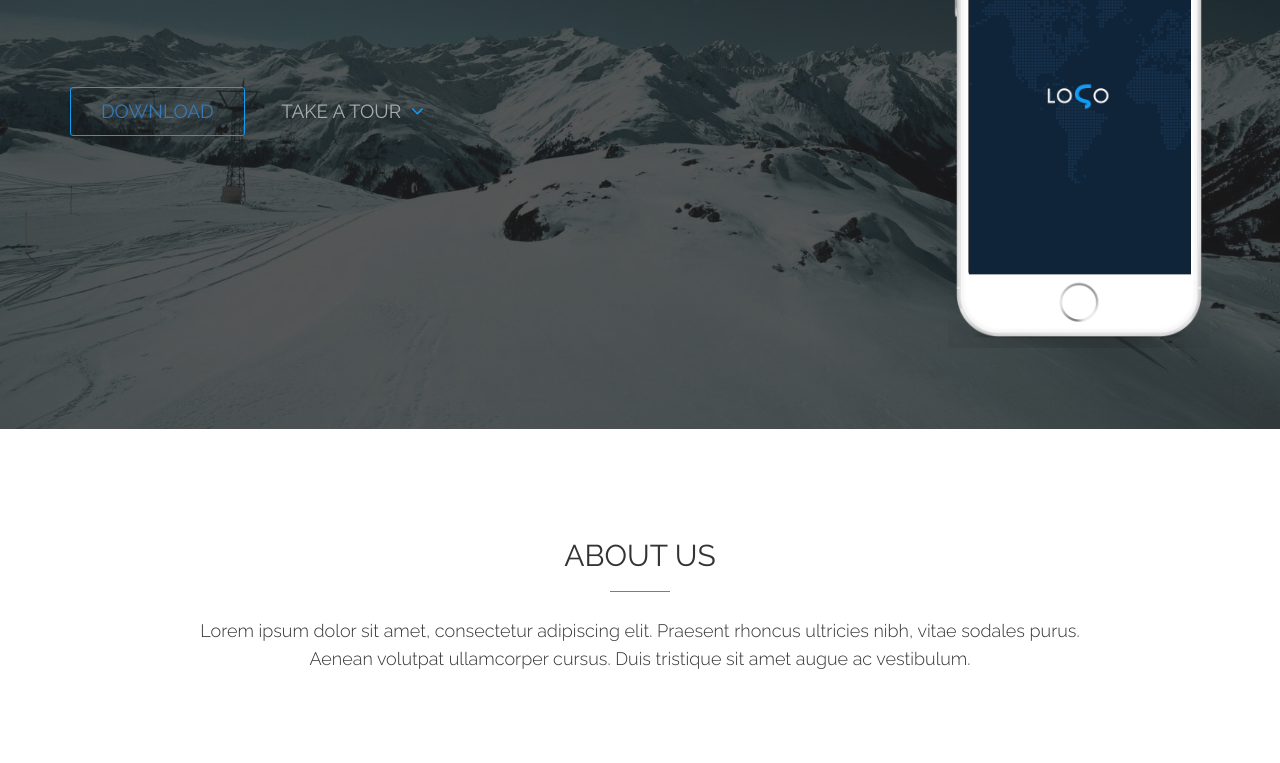
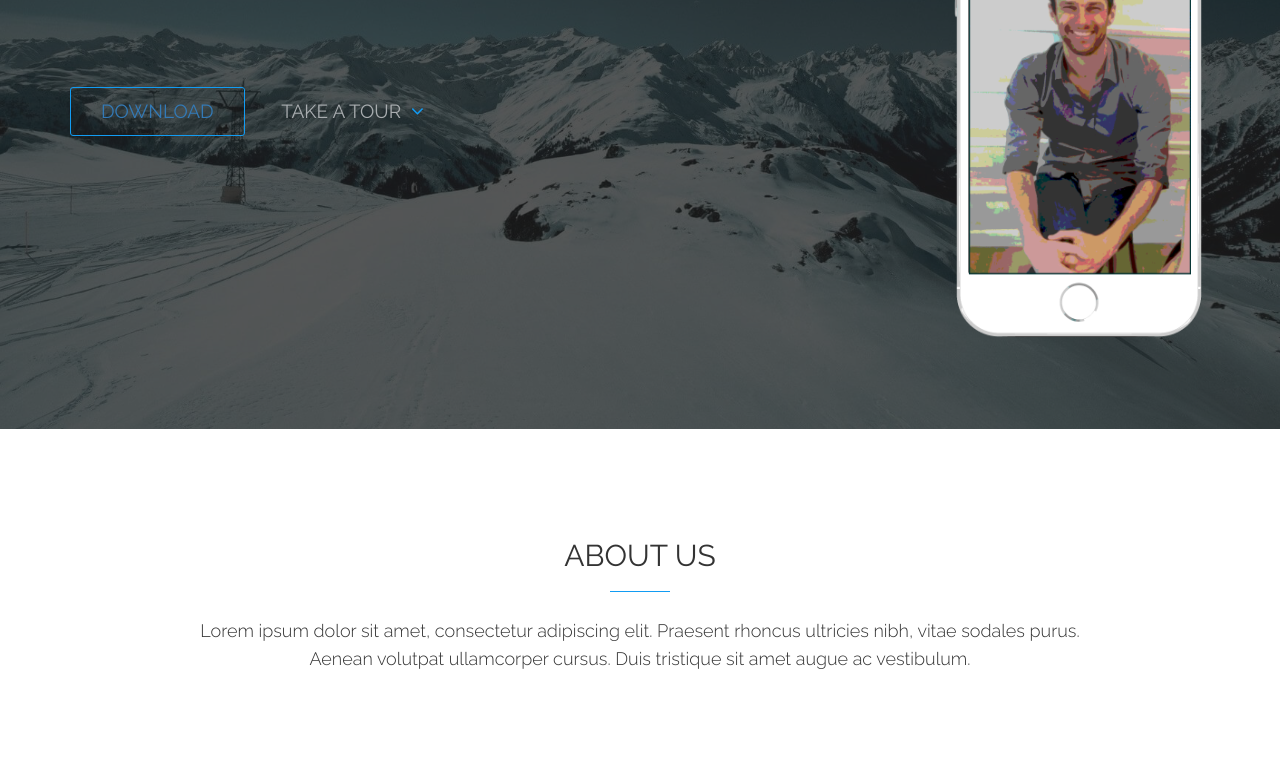
Before and after one commit to beatcleaver/william, a plain HTML site: page william/index.html in a window 1280 px wide. Shown: the part 372-1135 px from the top of the page. Drawn offline with Linux system fonts and the light colour scheme; animation ran at ten frames a second.

Commit message:
Update index.html

```diff
--- a/william/index.html
+++ b/william/index.html
@@ -144,7 +144,7 @@
 
 
                                 <!-- Header iPhone -->
-                                <img src="images/iphone-header.png" alt = "header iphone">
+                                <img src="images/iphone-header2.png" alt = "header iphone">
 
                             </div>
 
```
